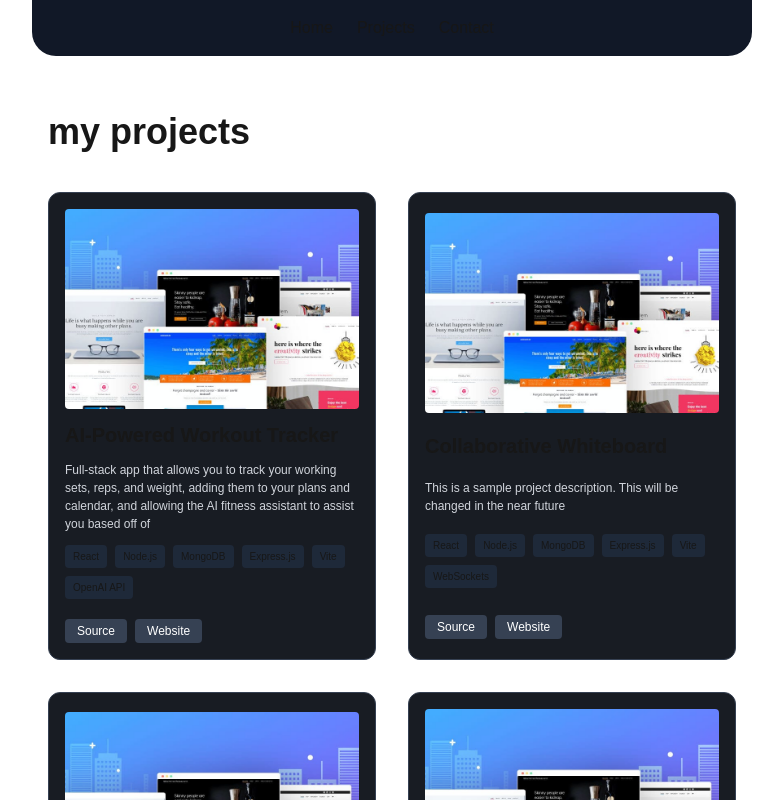
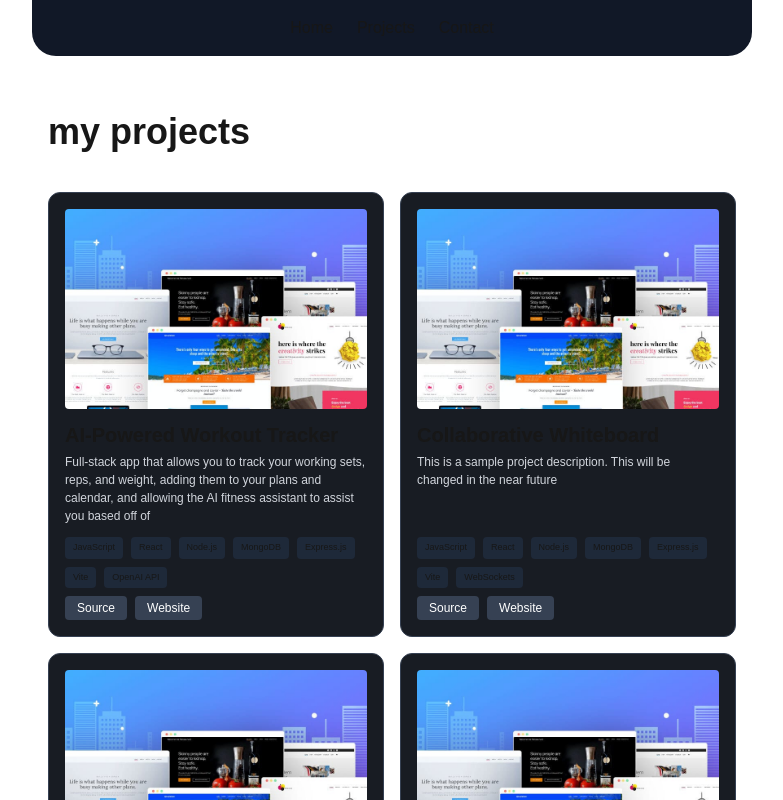
Before and after one commit to baohuytrinh/personal-portfolio, a Next.js app: page /Projects in a window 1280 px wide. Shown: the top 800 px of the page, without its empty margins (248-1031 px from the left). Built offline with nearby package versions, Linux system fonts and the light colour scheme.

Commit message:
style changes

```diff
--- a/src/app/Projects/page.tsx
+++ b/src/app/Projects/page.tsx
@@ -10,7 +10,7 @@ export default function Projects() {
       <h1 className="text-4xl font-bold mb-4 flex mt-10 mb-10">
         my projects
       </h1>
-      <div className="grid grid-cols-1 sm:grid-cols-2 lg:grid-cols-2 gap-8 max-w-180 mx-auto">
+      <div className="grid grid-cols-1 sm:grid-cols-2 lg:grid-cols-2 gap-4 max-w-180 mx-auto">
         {projects.map((project, idx) => (
           <ProjectCard key={idx} project={project} />
         ))}
--- a/src/components/ProjectCard.tsx
+++ b/src/components/ProjectCard.tsx
@@ -19,9 +19,10 @@ interface ProjectCardProps {
 
 export default function ProjectCard({ project }: ProjectCardProps) {
   return (
-    <div className="bg-[#181c23] border border-gray-700 rounded-xl p-4 flex flex-col gap-3 w-full max-w-100 h-full justify-around">
+    <div className="bg-[#181c23] border border-gray-700 rounded-xl p-4 flex flex-col gap-3 w-full max-w-110 h-full justify-between">
+      <div className=''>
 
-      <div className="w-full h-[200px] relative rounded overflow-hidden">
+        <div className="w-full h-[200px] relative rounded overflow-hidden mb-3">
           <Image
             src={project.image}
             alt={project.title}
@@ -30,12 +31,14 @@ export default function ProjectCard({ project }: ProjectCardProps) {
           />
         </div>
 
-      <h3 className="text-xl font-bold">{project.title}</h3>
+        <h3 className="text-xl font-bold mb-1">{project.title}</h3>
         <p className="text-gray-300 text-[12px]">{project.description}</p>
+      </div>
 
-      <div className="flex flex-wrap gap-2">
+      <div className='justify-around'>
+        <div className="flex flex-wrap gap-2 ">
           {project.tags.map(tag => (
-          <span key={tag} className="bg-gray-800 text-[10px] px-2 py-1 rounded">{tag}</span>
+            <span key={tag} className="bg-gray-800 text-[9px] px-2 py-1 rounded">{tag}</span>
           ))}
         </div>
 
@@ -52,7 +55,7 @@ export default function ProjectCard({ project }: ProjectCardProps) {
             </a>
           ))}
         </div>
-
+      </div>
     </div>
   );
 }
--- a/src/data/projects.tsx
+++ b/src/data/projects.tsx
@@ -3,7 +3,7 @@ export const projects = [
       title: "AI-Powered Workout Tracker",
       description: "Full-stack app that allows you to track your working sets, reps, and weight, adding them to your plans and calendar, and allowing the AI fitness assistant to assist you based off of ",
       image: "/sample_project.png",
-      tags: ["React", "Node.js", "MongoDB", "Express.js", "Vite", "OpenAI API"],
+      tags: ["JavaScript", "React", "Node.js", "MongoDB", "Express.js", "Vite", "OpenAI API"],
       links: [
         { label: "Source", url: "#" },
         { label: "Website", url: "#" }
@@ -14,7 +14,7 @@ export const projects = [
       title: "Collaborative Whiteboard",
       description: "This is a sample project description. This will be changed in the near future",
       image: "/sample_project.png",
-      tags: ["React", "Node.js", "MongoDB", "Express.js", "Vite", "WebSockets"],
+      tags: ["JavaScript", "React", "Node.js", "MongoDB", "Express.js", "Vite", "WebSockets"],
       links: [
         { label: "Source", url: "#" },
         { label: "Website", url: "#" }
@@ -25,7 +25,7 @@ export const projects = [
       title: "Personal Portfolio",
       description: "This is a sample project description.",
       image: "/sample_project.png",
-      tags: ["React", "Next.js", "TailwindCSS"],
+      tags: ["TypeScript", "React", "Next.js", "TailwindCSS"],
       links: [
         { label: "Source", url: "#" },
         { label: "Website", url: "#" }
```
Lines whose indentation alone changed are shown as unchanged.
